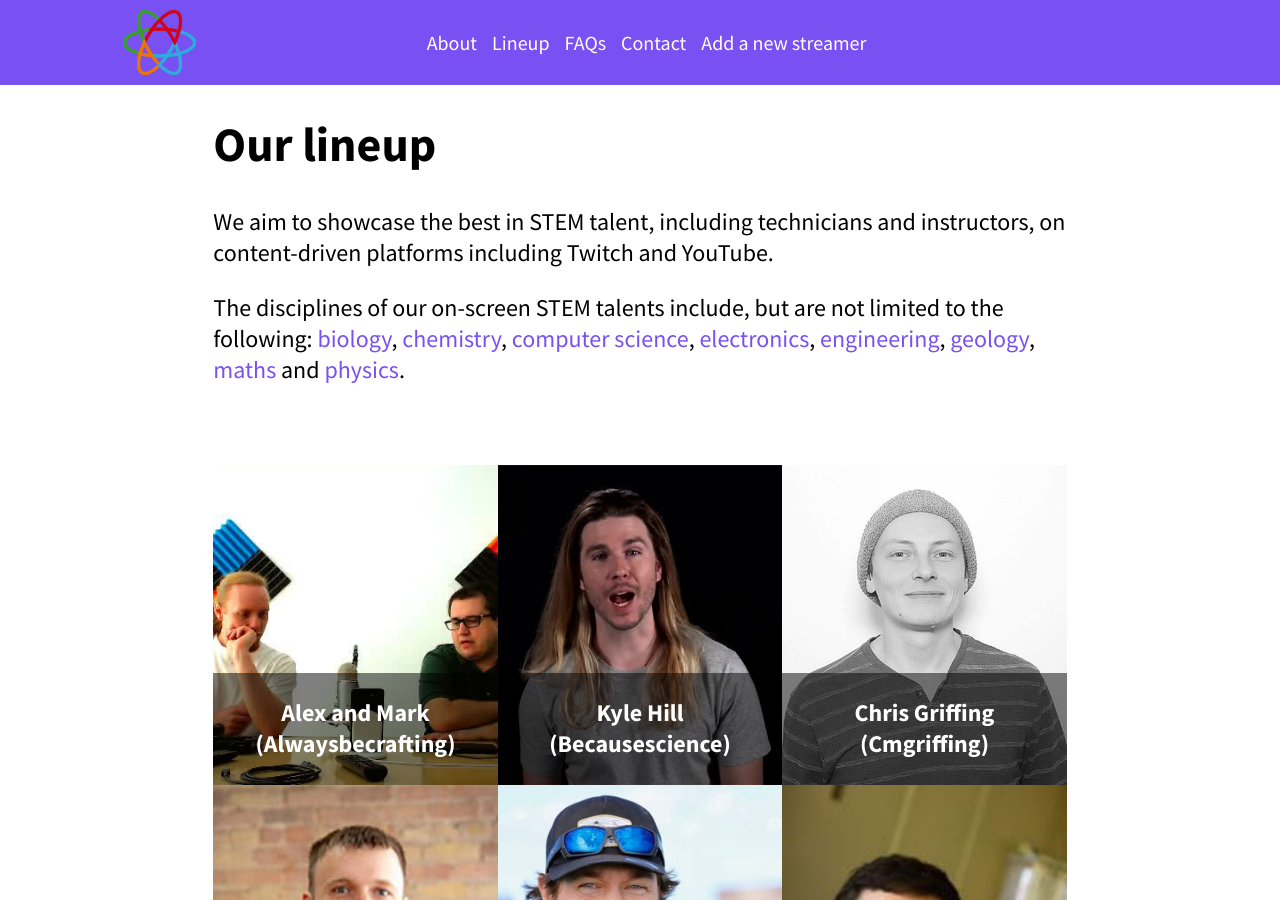
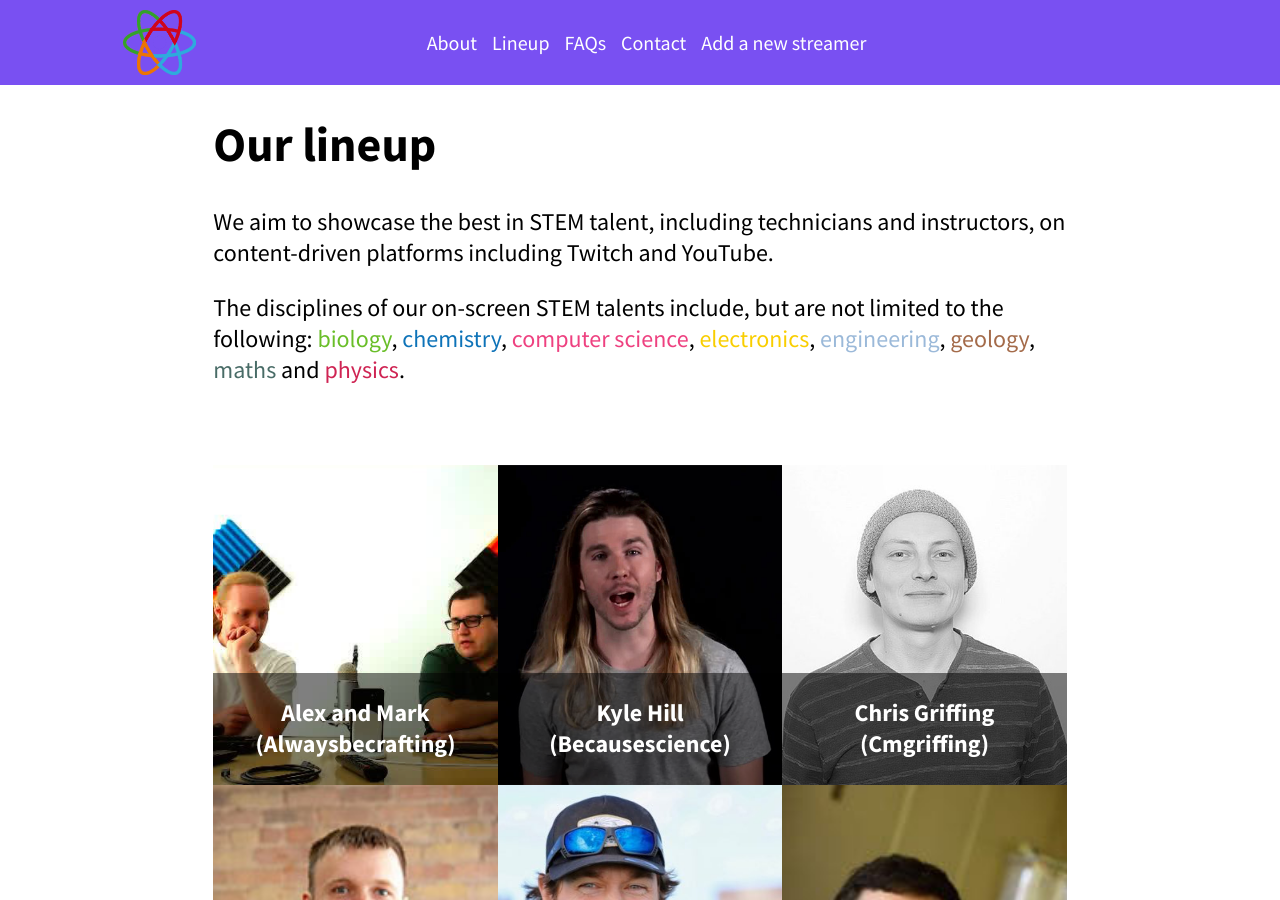
Before and after one commit to STEMLive/stemlive.github.io, a Jekyll site: the page built from lineup.html, in a window 1280 px wide and 900 px high. Built offline with Jekyll 4.4.1, drawn with Linux system fonts in a browser that asks for light colours; some web fonts are replaced.

Commit message:
Amend lineup page text styling

```diff
--- a/index.html
+++ b/index.html
@@ -21,5 +21,5 @@
 </p>
 
 <p>
-We offer you the chance to discover a wide range of STEM educators from countless disciplines, including {% for popular_science in popular_sciences limit:3 %}{%- assign science_name = popular_science.name | replace: '["', '' | replace: '"]', '' -%}{%- assign science = site.sciences | where: 'tag', science_name | first -%}{% if forloop.last %} and{% elsif forloop.index > 1 %},{% endif %} <a href="{{ science.url }}" class="text-{{ science.tag }}">{{ science.tag | replace: '-', ' ' }}</a>{% endfor %}.
+    We offer you the chance to discover a wide range of STEM educators from countless disciplines, including {% for popular_science in popular_sciences limit:3 %}{%- assign science_name = popular_science.name | replace: '["', '' | replace: '"]', '' -%}{%- assign science = site.sciences | where: 'tag', science_name | first -%}{% if forloop.last %} and{% elsif forloop.index > 1 %},{% endif %} <a href="{{ science.url }}" class="text-{{ science.tag }}">{{ science.tag | replace: '-', ' ' }}</a>{% endfor %}.
 </p>
--- a/lineup.html
+++ b/lineup.html
@@ -14,7 +14,7 @@
 </p>
 
 <p>
-    The disciplines of our on-screen STEM talents include, but are not limited to the following: {% for science in site.sciences %}{% if forloop.last %} and{% elsif forloop.index > 1 %},{% endif %} <span class="text-{{ science.tag }}"><a href="{{ science.url }}">{{ science.tag | replace: '-', ' ' }}</a></span>{% endfor %}.
+The disciplines of our on-screen STEM talents include, but are not limited to the following: {% for science in site.sciences %}{% if forloop.last %} and{% elsif forloop.index > 1 %},{% endif %} <a class="text-{{ science.tag }}" href="{{ science.url }}">{{ science.tag | replace: '-', ' ' }}</a>{% endfor %}.
 </p>
 
 {% include components/streamers/all.html %}
```
